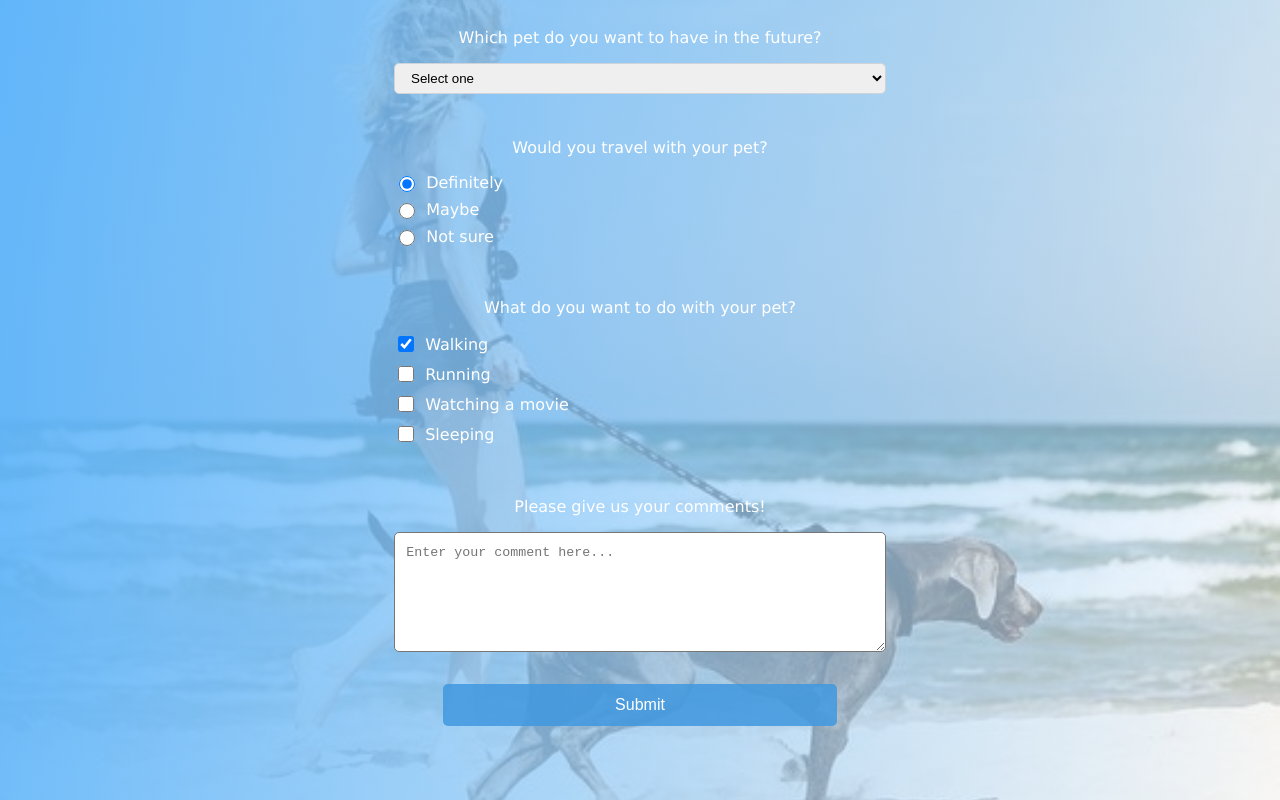
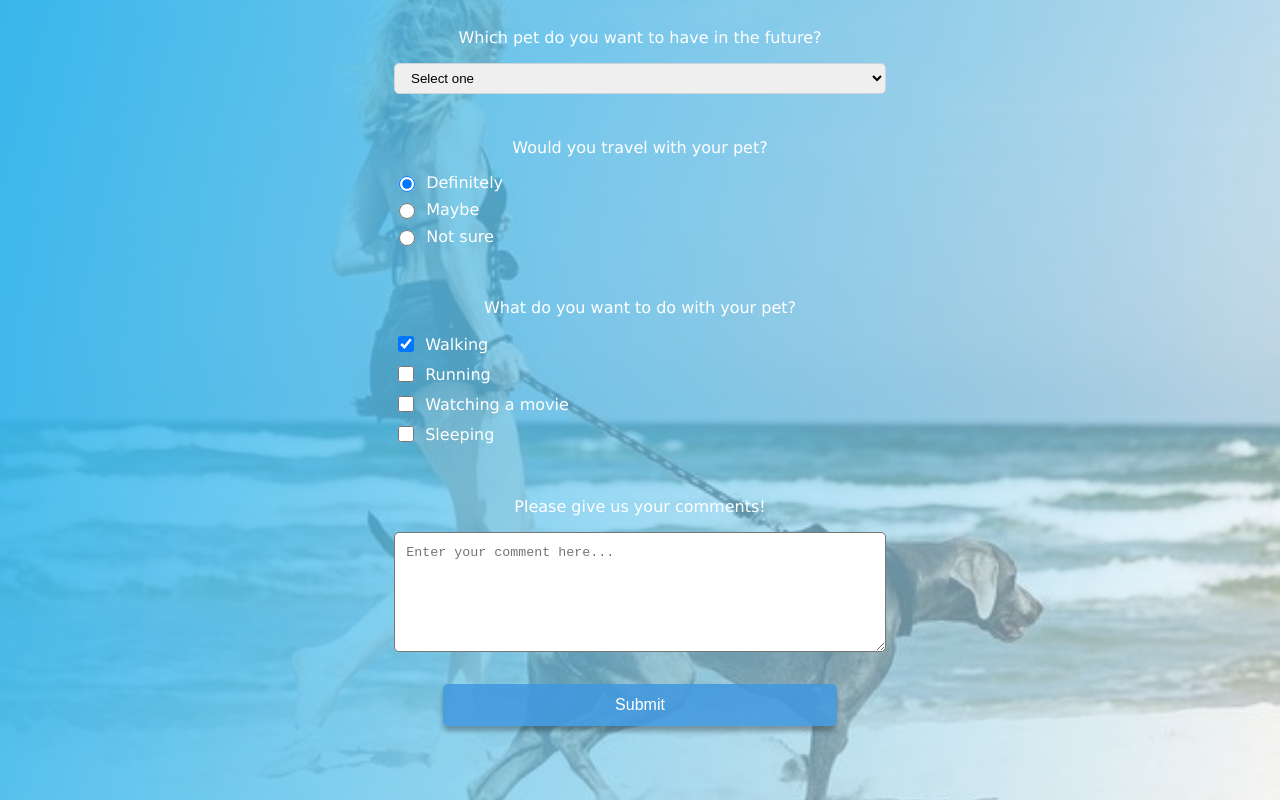
Before and after one commit to Syk515/petsurvey, a plain HTML site: page index.html in a window 1280 px wide. Shown: the part 422-1222 px from the top of the page. Drawn offline with Linux system fonts and the light colour scheme.

Commit message:
Add files via upload

```diff
--- a/styles.css
+++ b/styles.css
@@ -8,9 +8,9 @@ body {
     font-weight: 400;
     width: 100%;
     height: 100%;
-    color: white;
+    color: #fff;
     font-size: 16px;
-    background-image: linear-gradient( 100deg, rgb(91, 179, 250), rgba(255, 255, 255, 0.562)), url(https://github.com/Syk515/petsurvey/blob/main/dogpic.jpg?raw=true);
+    background-image: linear-gradient(105deg, rgb(45, 179, 235), rgba(255, 255, 255, 0.5)), url(/dogpic.jpg);
     background-size: cover;
     background-repeat: no-repeat;
     background-position: center;
@@ -98,11 +98,13 @@ body {
     color: #ffff;
     font-size: 16px;
     background-color: rgba(64, 152, 224, 0.85);
+    box-shadow: 0 5px 5px 0 rgba(0, 0, 0, .3);
   }
 
   .submit-button:hover {
     opacity: 0.6;
   }
+
 
 @media screen and (min-width: 767px) {
   .container {
```
